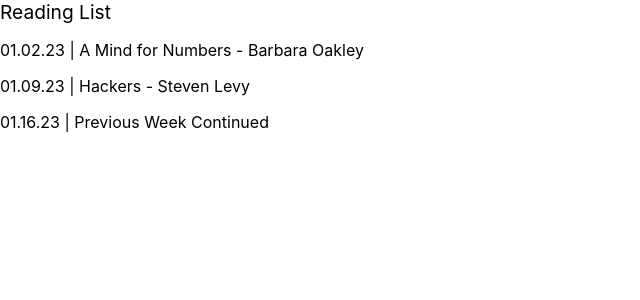
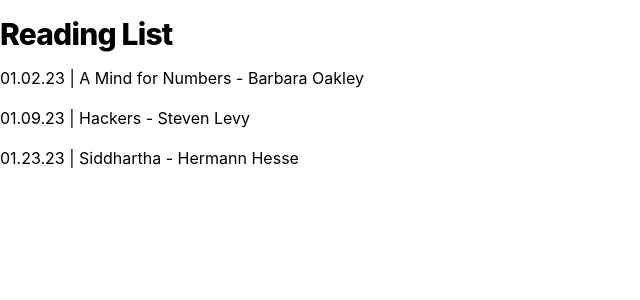
Before and after one commit to K-minutti/v1, a Next.js app: page /reading in a window 1280 px wide. Shown: the top 300 px of the page, without its empty margins (0-640 px from the left). Built offline with nearby package versions, Linux system fonts and the light colour scheme.

Commit message:
Use list styling in reading list and set trailing slash to true in nextconfig

```diff
--- a/next.config.js
+++ b/next.config.js
@@ -15,6 +15,7 @@
 /** @type {import('next').NextConfig} */
 const nextConfig = {
   // Configure pageExtensions to include md and mdx
+  trailingSlash: true,
   pageExtensions: ['ts', 'tsx', 'js', 'jsx', 'md', 'mdx'],
   reactStrictMode: true,
   images: {
--- a/src/pages/reading.tsx
+++ b/src/pages/reading.tsx
@@ -1,5 +1,23 @@
 import Head from 'next/head'
-import styles from '@/styles/Home.module.css'
+
+const readingList = [
+    {
+      date: "01.02.23",
+      book: "A Mind for Numbers",
+      author: "Barbara Oakley"
+    },
+    {
+      date: "01.09.23 ",
+      book: "Hackers",
+      author: "Steven Levy"
+    },
+    {
+      date: "01.23.23",
+      book: "Siddhartha",
+      author: "Hermann Hesse"
+    },
+
+]
 
 export default function ReadingList() {
     return (
@@ -11,11 +29,15 @@
             <link rel="icon" href="favicon.ico" />
           </Head>
           <main>
-            <p><big>Reading List</big></p>
+            <h1>Reading List</h1>
             <div>
-            <p><span>01.02.23    | </span>A Mind for Numbers - Barbara Oakley</p>
-            <p><span>01.09.23    | </span>Hackers - Steven Levy</p>
-            <p><span>01.16.23   | </span>Previous Week Continued</p>
+              <ul className="list">
+              {readingList.map(({ date, book, author }) => (
+                  <li className="listItem" key={date}>
+                      <p><span>{date}</span> | {book} - {author}</p>
+                  </li>
+            ))}
+            </ul>
             </div>
          </main>
     </>
--- a/src/styles/globals.css
+++ b/src/styles/globals.css
@@ -104,6 +104,7 @@
 
 .listItem {
     margin: 0 0 1.25rem;
+
 }
 
 .lightText {
```
